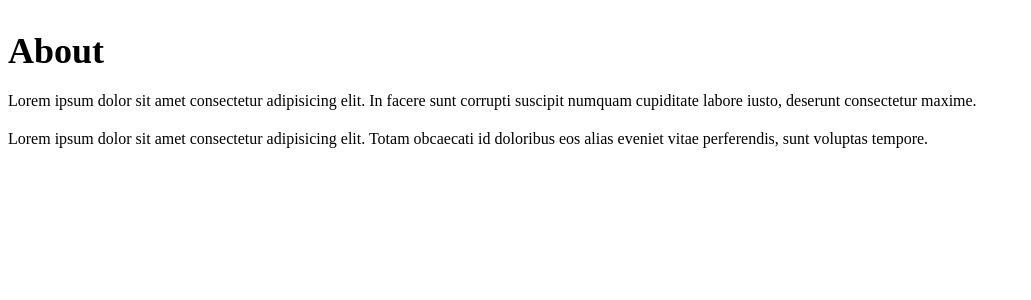
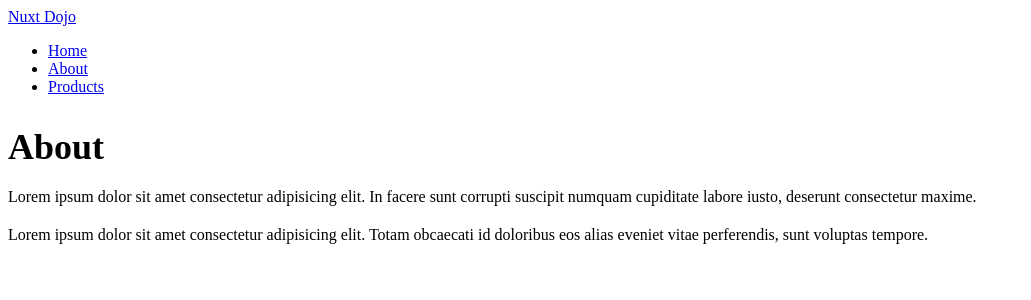
Before and after one commit to MichelleH17/nuxt-dojo-michaela, a Nuxt app: page /about in a window 1280 px wide. Shown: the top 300 px of the page, without its empty margins (0-1031 px from the left). Built offline with nearby package versions, Linux system fonts and the light colour scheme.

Commit message:
feat: add navigation to about and index pages

```diff
--- a/pages/about.vue
+++ b/pages/about.vue
@@ -1,5 +1,15 @@
 <template>
   <div>
+    <header>
+      <nav>
+        <NuxtLink to="/">Nuxt Dojo</NuxtLink>
+        <ul>
+          <li><NuxtLink to="/">Home</NuxtLink></li>
+          <li><NuxtLink to="/about">About</NuxtLink></li>
+          <li><NuxtLink to="/products">Products</NuxtLink></li>
+        </ul>
+      </nav>
+    </header>
     <h2>About</h2>
     <p>Lorem ipsum dolor sit amet consectetur adipisicing elit. In facere sunt corrupti suscipit numquam cupiditate labore iusto, deserunt consectetur maxime.</p>
     <p>Lorem ipsum dolor sit amet consectetur adipisicing elit. Totam obcaecati id doloribus eos alias eveniet vitae perferendis, sunt voluptas tempore.</p>
--- a/pages/index.vue
+++ b/pages/index.vue
@@ -2,6 +2,7 @@
   <div>
     <header>
       <nav>
+        <NuxtLink to="/">Nuxt Dojo</NuxtLink>
         <ul>
           <li><NuxtLink to="/">Home</NuxtLink></li>
           <li><NuxtLink to="/about">About</NuxtLink></li>
```
